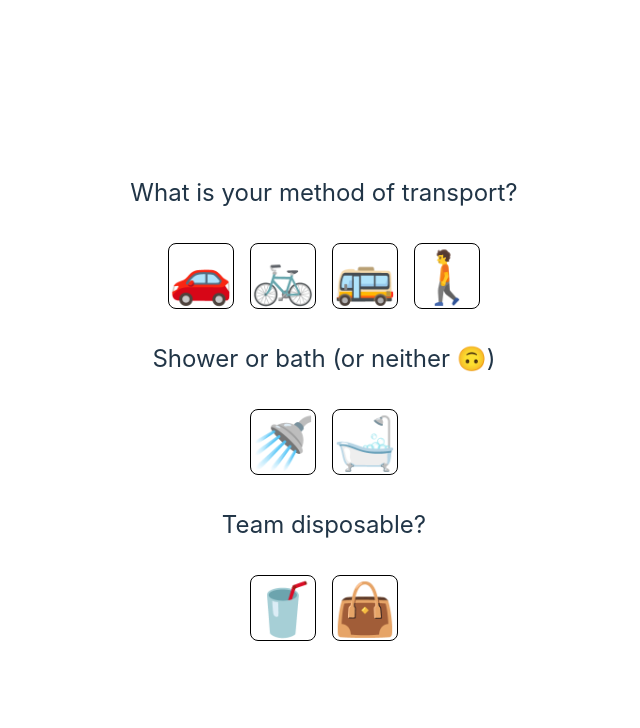
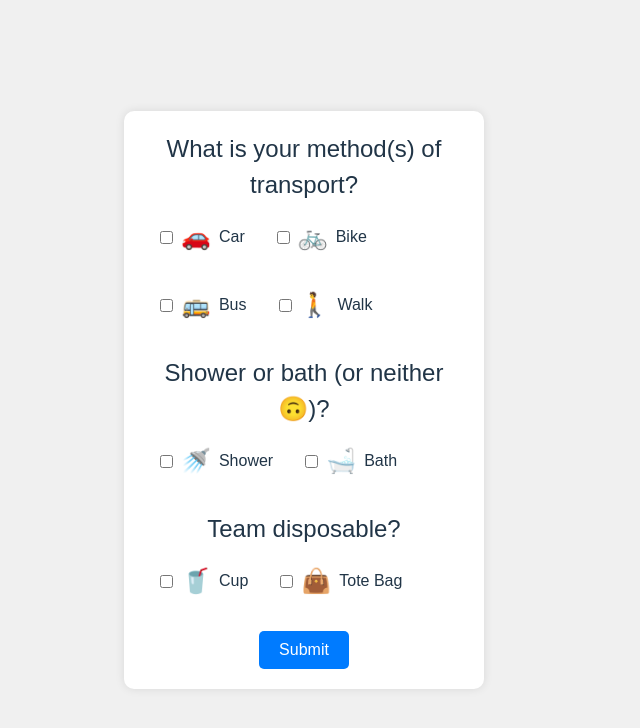
Before and after one commit to siqbal181/GreenMate, a React (Vite) app: page /register in a window 1280 px wide. Shown: the top 728 px of the page, without its empty margins (316-956 px from the left). Built offline with nearby package versions, Linux system fonts and the light colour scheme.

Commit message:
register with further CSS

```diff
--- a/src/pages/Register/Register.css
+++ b/src/pages/Register/Register.css
@@ -1,19 +1,81 @@
-.walk-box, .car-box, .bike-box, .train-box, .shower-box, .bath-box, .cup-box, .tote-box {
-  border: 0.1rem solid black;
-  border-radius: 0.5rem;
-  height: 4rem;
-  width: 4rem;
+/* Reset default margins and paddings */
+* {
+  margin: 0;
+  padding: 0;
+  box-sizing: border-box;
+}
+
+body {
+  font-family: Arial, sans-serif;
+  background-color: #f0f0f0;
   display: flex;
   justify-content: center;
   align-items: center;
-  margin: 0.5rem;
+  height: 100vh;
 }
 
-.transport-encasing, .shower-encasing, .tote-encasing {
+form {
+  background-color: #ffffff;
+  padding: 20px;
+  border-radius: 10px;
+  width: 90%;
+  max-width: 400px; /* Limit width for iPhone 12 screen */
+  box-shadow: 0 0 10px rgba(0, 0, 0, 0.1);
+}
+
+.transport-method, .shower-or-bath, .disposable-choice {
+  margin-bottom: 1rem;
+}
+
+.transport-encasing, .shower-encasing, .disposable-encasing {
   display: flex;
-  justify-content: center;
+  flex-wrap: wrap; /* Ensure checkboxes wrap to the next line if needed */
+  justify-content: flex-start; /* Align checkboxes from left to right */
+}
+
+.checkbox-label {
+  display: flex;
+  align-items: center;
+  margin: 0.5rem;
+  cursor: pointer;
+  transition: background-color 0.3s ease;
+  padding: 8px;
+  border-radius: 8px;
+}
+
+.checkbox-label:hover {
+  background-color: #f0f0f0;
+}
+
+.checkbox-label input[type="checkbox"] {
+  margin-right: 0.5rem;
+}
+
+.emoji {
+  margin-right: 0.5rem;
+  font-size: 1.5rem;
 }
 
 .transport-question, .shower-question, .disposable-question {
   font-size: 1.5rem;
 }
+
+.submit-button {
+  background-color: #007bff;
+  color: #ffffff;
+  border: none;
+  padding: 10px 20px;
+  font-size: 1rem;
+  border-radius: 5px;
+  cursor: pointer;
+  transition: background-color 0.3s ease;
+}
+
+.submit-button:hover {
+  background-color: #0056b3;
+}
+
+.submit-button:active {
+  background-color: #0056b3;
+  transform: translateY(1px);
+}
--- a/src/pages/Register/Register.jsx
+++ b/src/pages/Register/Register.jsx
@@ -1,45 +1,88 @@
-import "./Register.css"
+import { useState } from 'react';
+import "./Register.css";
 
 export const Register = () => {
+  const [transportMethods, setTransportMethods] = useState([]);
+  const [showerOrBathOptions, setShowerOrBathOptions] = useState([]);
+  const [disposableChoices, setDisposableChoices] = useState([]);
+
+  const handleTransportChange = (event) => {
+    const value = event.target.value;
+    if (event.target.checked) {
+      setTransportMethods([...transportMethods, value]);
+    } else {
+      setTransportMethods(transportMethods.filter(item => item !== value));
+    }
+  };
+
+  const handleShowerOrBathChange = (event) => {
+    const value = event.target.value;
+    if (event.target.checked) {
+      setShowerOrBathOptions([...showerOrBathOptions, value]);
+    } else {
+      setShowerOrBathOptions(showerOrBathOptions.filter(item => item !== value));
+    }
+  };
+
+  const handleDisposableChange = (event) => {
+    const value = event.target.value;
+    if (event.target.checked) {
+      setDisposableChoices([...disposableChoices, value]);
+    } else {
+      setDisposableChoices(disposableChoices.filter(item => item !== value));
+    }
+  };
+
   return (
-    <>
+    <form>
       <div className="transport-method">
-        <p className="transport-question">What is your method of transport?</p>
+        <p className="transport-question">What is your method(s) of transport?</p>
         <div className="transport-encasing">
-          <div className="car-box">
-            <h1>🚗</h1>
-          </div>
-          <div className="bike-box">
-            <h1>🚲</h1>
-          </div>
-          <div className="train-box">
-            <h1>🚌</h1>
-          </div>
-          <div className="walk-box">
-            <h1>🚶</h1>
-          </div>
+          <label className="checkbox-label">
+            <input type="checkbox" name="transport" value="Car" onChange={handleTransportChange} />
+            <span className="emoji">🚗</span> Car
+          </label>
+          <label className="checkbox-label">
+            <input type="checkbox" name="transport" value="Bike" onChange={handleTransportChange} />
+            <span className="emoji">🚲</span> Bike
+          </label>
+          <label className="checkbox-label">
+            <input type="checkbox" name="transport" value="Bus" onChange={handleTransportChange} />
+            <span className="emoji">🚌</span> Bus
+          </label>
+          <label className="checkbox-label">
+            <input type="checkbox" name="transport" value="Walk" onChange={handleTransportChange} />
+            <span className="emoji">🚶</span> Walk
+          </label>
         </div>
       </div>
       <div className="shower-or-bath">
-        <p className="shower-question">Shower or bath (or neither 🙃)</p>
+        <p className="shower-question">Shower or bath (or neither 🙃)?</p>
         <div className="shower-encasing">
-        <div className="shower-box">
-            <h1>🚿</h1>
-          </div>
-          <div className="bath-box">
-            <h1>🛁</h1>
-          </div>
+          <label className="checkbox-label">
+            <input type="checkbox" name="showerOrBath" value="Shower" onChange={handleShowerOrBathChange} />
+            <span className="emoji">🚿</span> Shower
+          </label>
+          <label className="checkbox-label">
+            <input type="checkbox" name="showerOrBath" value="Bath" onChange={handleShowerOrBathChange} />
+            <span className="emoji">🛁</span> Bath
+          </label>
         </div>
       </div>
-      <p className="disposable-question">Team disposable?</p>
-      <div className="tote-encasing">
-        <div className="cup-box">
-            <h1>🥤</h1>
-          </div>
-          <div className="tote-box">
-            <h1> 👜</h1>
-          </div>
+      <div className="disposable-choice">
+        <p className="disposable-question">Team disposable?</p>
+        <div className="disposable-encasing">
+          <label className="checkbox-label">
+            <input type="checkbox" name="disposable" value="Cup" onChange={handleDisposableChange} />
+            <span className="emoji">🥤</span> Cup
+          </label>
+          <label className="checkbox-label">
+            <input type="checkbox" name="disposable" value="Tote Bag" onChange={handleDisposableChange} />
+            <span className="emoji">👜</span> Tote Bag
+          </label>
         </div>
-    </>
-  )
-}
+      </div>
+      <button type="submit" className="submit-button">Submit</button>
+    </form>
+  );
+};
```
